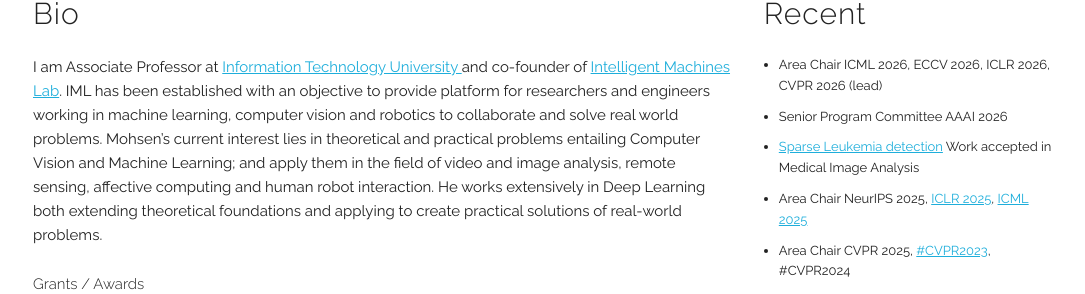
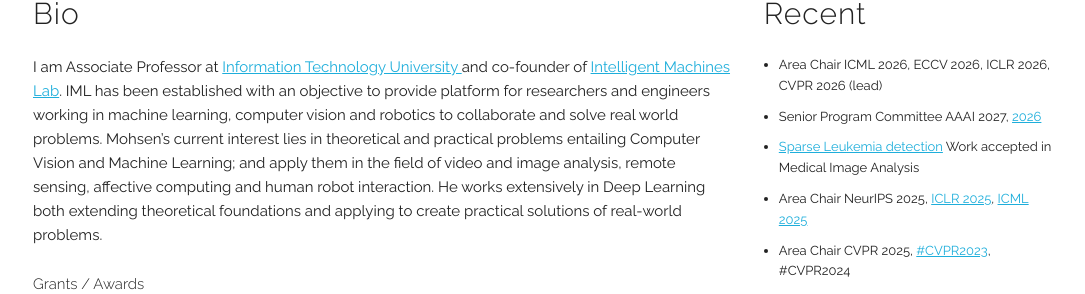
Before and after one commit to mohsenali/mohsenali.github.io, a Jekyll site: the page built from index.html, in a window 1280 px wide and 900 px high, scrolled down 339 px. Shown: the part 151-445 px from the top of the window, without its empty margins (96-1181 px from the left). Built offline with Jekyll 4.4.1, drawn with Linux system fonts in a browser that asks for light colours; some web fonts are replaced.

Commit message:
Update index.html added AAAI 2027
Added AAAI senior Area chair information, also added 2026's link

```diff
--- a/index.html
+++ b/index.html
@@ -93,7 +93,7 @@
  <font size=2px>
  <ul class="listType">
   <li>Area Chair ICML 2026, ECCV 2026, ICLR 2026, CVPR 2026 (lead)</li>
-  <li>Senior Program Committee AAAI 2026</li>
+  <li>Senior Program Committee AAAI 2027, <a href="https://aaai.org/conference/aaai/aaai-26/2026-program-committee/">2026</a> </li>
   <li><a href="https://im.itu.edu.pk/sparse-leukemiaattri/">Sparse Leukemia detection</a> Work accepted in Medical Image Analysis </li>
   <li>Area Chair NeurIPS 2025, <a href="https://iclr.cc/Conferences/2025/ProgramCommittee">ICLR 2025</a>, <a href="https://icml.cc/Conferences/2025/ProgramCommittee">ICML 2025</a> </li>
   <li>Area Chair CVPR 2025, <a href="https://cvpr2023.thecvf.com/Conferences/2023/AreaChairs"> #CVPR2023</a>,  #CVPR2024</li>
```
